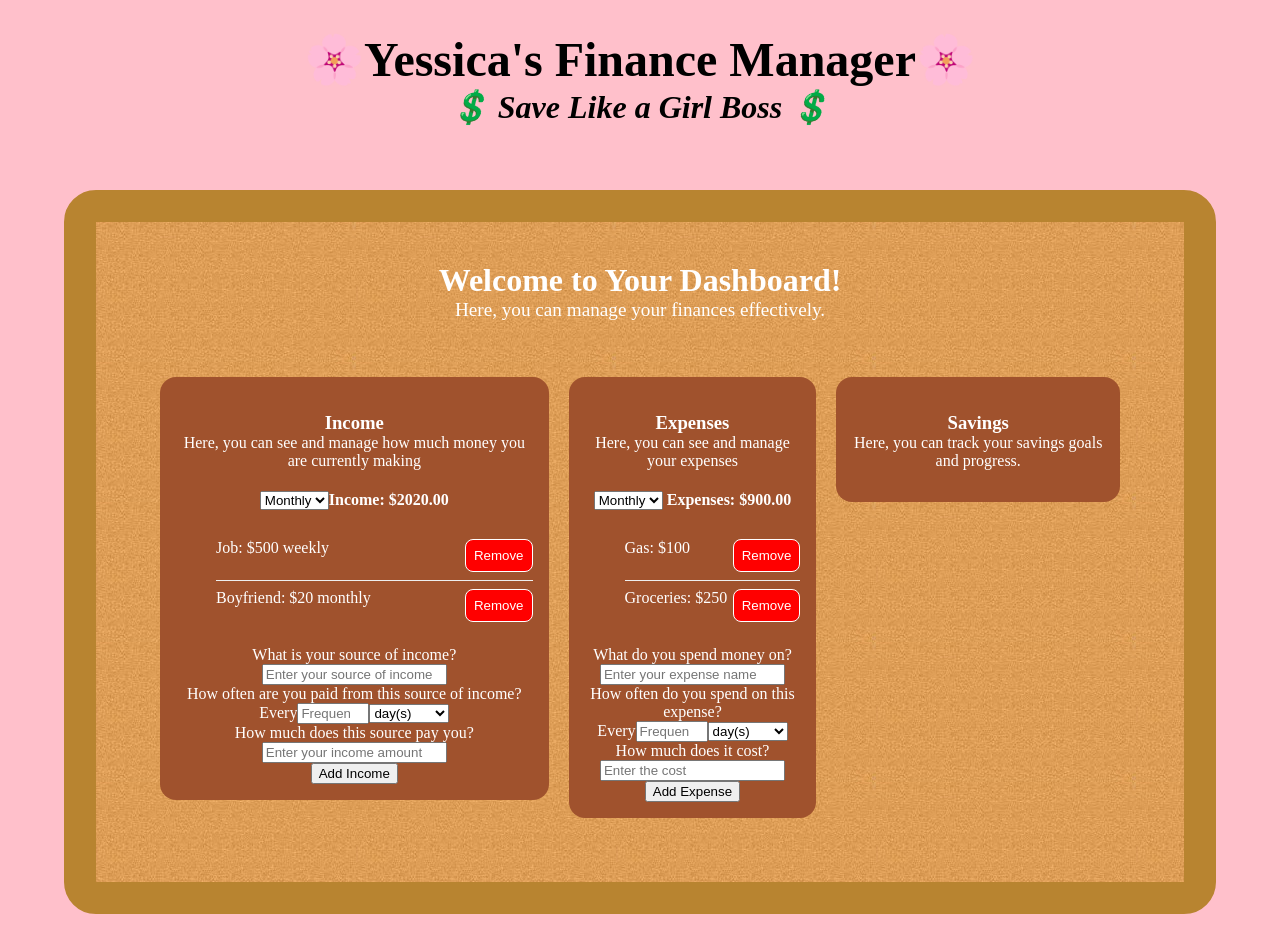
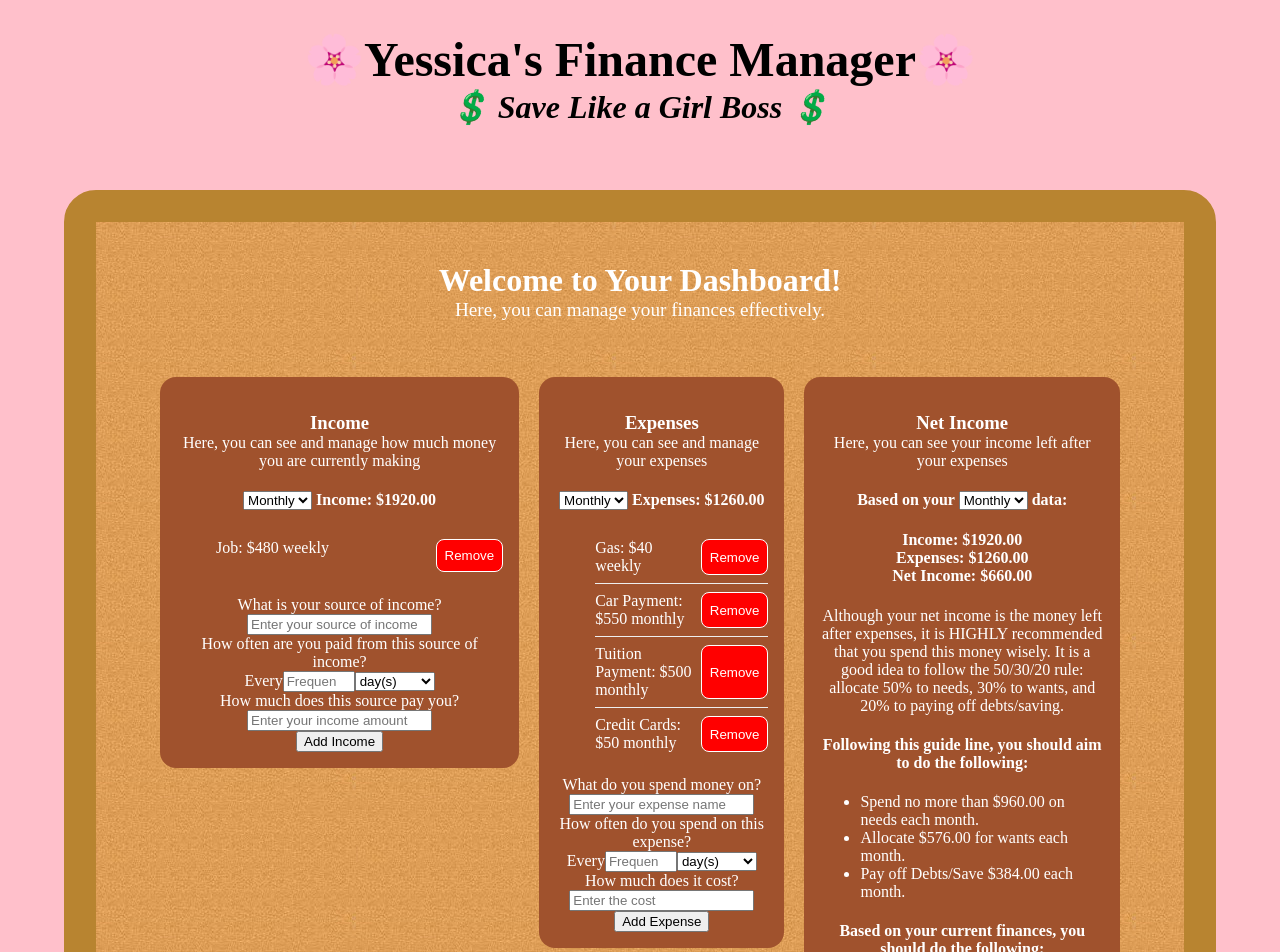
Before and after one commit to cmanzo20/YessicasFinanceManager, a React (Create React App) app: page / in a window 1280 px wide. Shown: the top 952 px of the page. Built offline with nearby package versions, Linux system fonts and the light colour scheme; no server answers; the HTML template or start-up script is replaced by a standard one.

Commit message:
Finished the project to the point where it is deployable on the web and able to run locally, have not yet implemented a backend but may do so in the future. As of now, the website is static and does not save info from the user

```diff
--- a/src/App.css
+++ b/src/App.css
@@ -116,6 +116,7 @@ body {
   justify-content: space-between;
   padding: 0.5rem 0rem; /* padding vertical + horizontal */
   border-bottom: 1px solid #eee;
+  text-align: left;
 }
 .expenses li:last-child {
   border-bottom: none; /* removes border from last item */
@@ -151,6 +152,16 @@ form {
   width: 5rem
 }
 
+.netIncome-advice {
+  max-width: 20rem;
+  margin: 0 auto;
+  text-align: center;
+}
+
+.netIncome-List{
+  text-align: left;
+}
+
 .footer {
   padding: 0%;
   margin: 0%;
--- a/src/DashBoard.jsx
+++ b/src/DashBoard.jsx
@@ -1,19 +1,68 @@
+import { useEffect, useState } from "react";
 import Income from "./Income";
 import Expenses from "./Expenses";
-import Savings from "./Savings";
+import NetIncome from "./NetIncome";
 
-function DashBoard() {
+function Dashboard() {
+  const [income, setIncome] = useState([{ id: 1, source: "Job", amount: 480, frequency: 7 }]);
+  const [expenses, setExpenses] = useState([{ id: 1, source: "Gas", cost: 40, frequency: 7 }, { id: 2, source: "Car Payment", cost: 550, frequency: 28 }, {id: 3, source: "Tuition Payment", cost: 500, frequency: 28}, {id: 4, source: "Credit Cards", cost: 50, frequency: 28}]);
+  const [loading, setLoading] = useState(true);
+  const [error, setError] = useState(null);
+
+  // Fetch income and expenses on load
+  useEffect(() => {
+    const fetchData = async () => {
+      try {
+        const [incomeRes, expensesRes] = await Promise.all([
+          fetch(`${process.env.BACKEND_URL}/income`),
+          fetch(`${process.env.BACKEND_URL}/expenses`),
+        ]);
+
+        if (!incomeRes.ok || !expensesRes.ok) {
+          throw new Error("Error fetching data");
+        }
+
+        const [incomeData, expensesData] = await Promise.all([
+          incomeRes.json(),
+          expensesRes.json(),
+        ]);
+
+        setIncome(incomeData);
+        setExpenses(expensesData);
+      } catch (err) {
+        setError(err.message);
+      } finally {
+        setLoading(false);
+      }
+    };
+
+    fetchData();
+  }, []);
+
   return (
     <div className="dashboard">
       <h3 className="dashboard-welcome">Welcome to Your Dashboard!</h3>
       <p className="dashboard-description">Here, you can manage your finances effectively.</p>
       <div className="dashboard-grid">
-        <Income />
-        <Expenses />
-        <Savings />
+        <Income
+          income={income}
+          setIncome={setIncome}
+          loading={loading}
+          error={error}
+        />
+        <Expenses
+          expenses={expenses}
+          setExpenses={setExpenses}
+          loading={loading}
+          error={error}
+        />
+        <NetIncome
+          income={income}
+          expenses={expenses}
+        />
       </div>
     </div>
   );
 }
 
-export default DashBoard;
+export default Dashboard;
--- a/src/Expenses.jsx
+++ b/src/Expenses.jsx
@@ -1,34 +1,9 @@
-import { useEffect, useState } from "react";
+import { useState } from "react";
 import ExpensesForm from "./ExpensesForm";
-import { periodInDaysMap } from "./utils/helperFunctions";
+import { periodInDaysMap, daysToString } from "./utils/helperFunctions";
 
-function Expenses() {
-  const [expenses, setExpenses] = useState([
-    { id: 1, source: "Gas", cost: 100, frequency: 7 },
-    { id: 2, source: "Groceries", cost: 250, frequency: 14 }
-  ]); // test data
-  const [loading, setLoading] = useState(true);
-  const [error, setError] = useState(null);
+function Expenses({ expenses, setExpenses, loading, error }) {
   const [viewPeriod, setViewPeriod] = useState("monthly");
-
-  useEffect(() => {
-    const fetchExpenses = async () => {
-      try {
-        const response = await fetch(`${process.env.BACKEND_URL}/expenses`);
-        if (!response.ok) {
-          throw new Error("Error fetching expenses");
-        }
-        const data = await response.json();
-        setExpenses(data);
-      } catch (err) {
-        setError(err.message);
-      } finally {
-        setLoading(false);
-      }
-    };
-
-    fetchExpenses();
-  }, []);
 
   function handleAddExpense(newExpense) {
     const id = expenses.length > 0 ? Math.max(...expenses.map(e => e.id)) + 1 : 1;
@@ -48,22 +23,28 @@ function Expenses() {
     <div className="expenses">
       <h3 className="expenses-title">Expenses</h3>
       <p className="expenses-description">Here, you can see and manage your expenses</p>
-      <h4><select
-          id="periodSelect" value={viewPeriod} onChange={(e) => setViewPeriod(e.target.value)}>
+      <h4>
+        <select
+          id="periodSelect"
+          value={viewPeriod}
+          onChange={(e) => setViewPeriod(e.target.value)}
+        >
           <option value="daily">Daily</option>
           <option value="weekly">Weekly</option>
           <option value="monthly">Monthly</option>
           <option value="yearly">Yearly</option>
-        </select> Expenses: ${expenses.reduce((sum, item) => sum + item.cost/item.frequency * periodInDaysMap[viewPeriod], 0).toFixed(2)}</h4>
+        </select> Expenses: $
+        {expenses ? expenses.reduce((sum, item) => sum + (item.cost / item.frequency) * periodInDaysMap[viewPeriod], 0).toFixed(2) : "0.00"}
+      </h4>
 
       {loading && <p>Loading...</p>}
-      {error && console.log(`Error: ${error}`)}
+      {error && console.error(`Error: ${error}`)}
 
       {!loading && (
-        <ul>
+        <ul className="expenses-List">
           {expenses.map(item => (
             <li key={item.id}>
-              {item.source}: ${item.cost}
+              {item.source}: ${item.cost} {daysToString(item.frequency)}
               <button onClick={() => handleDeleteExpense(item.id)}>Remove</button>
             </li>
           ))}
--- a/src/Income.jsx
+++ b/src/Income.jsx
@@ -1,35 +1,23 @@
-import { daysToString } from "./utils/helperFunctions.js";
+import { useState } from "react";
+import { daysToString, periodInDaysMap } from "./utils/helperFunctions.js";
 import IncomeForm from "./IncomeForm";
-import { useState, useEffect } from "react";
-import { periodInDaysMap } from "./utils/helperFunctions.js";
 
-
-function Income() {
-  const [incomeList, setIncomeList] = useState([{ id: 1, source: "Job", frequency: 7, amount: 500 }, { id: 2, source: "Boyfriend", frequency: 28, amount: 20 }]); //test data
-  const [loading, setLoading] = useState(true);
-  const [error, setError] = useState(null);
+function Income({ income, setIncome, loading, error }) {
   const [viewPeriod, setViewPeriod] = useState("monthly");
 
-  useEffect(() => {
-    const fetchIncome = async () => {
-      try {
-        const response = await fetch(`${process.env.BACKEND_URL}/income`);
-        if (!response.ok) {
-          throw new Error("Error fetching income data");
-        }
-        const data = await response.json();
-        setIncomeList(data);
-      }
-      catch (err) {
-        setError(err.message);
-      }
-      finally {
-        setLoading(false);
-      }
-    };
+  function handleAddIncome(newIncome) {
+    const id = income.length > 0 ? Math.max(...income.map(i => i.id)) + 1 : 1;
+    const incomeWithId = { ...newIncome, id };
+    setIncome((prev) => [...prev, incomeWithId]);
+    // TODO: POST to backend
+  }
 
-    fetchIncome();
-  }, []);
+  function handleDeleteIncome(id) {
+    const confirmed = window.confirm("Are you sure you want to delete this income item?");
+    if (!confirmed) return;
+    setIncome((prev) => prev.filter(item => item.id !== id));
+    // TODO: DELETE from backend
+  }
 
   return (
     <div className="income">
@@ -37,45 +25,34 @@ function Income() {
       <p className="income-description">Here, you can see and manage how much money you are currently making</p>
       <h4>
         <select
-          id="periodSelect" value={viewPeriod} onChange={(e) => setViewPeriod(e.target.value)}>
+          id="periodSelect"
+          value={viewPeriod}
+          onChange={(e) => setViewPeriod(e.target.value)}
+        >
           <option value="daily">Daily</option>
           <option value="weekly">Weekly</option>
           <option value="monthly">Monthly</option>
           <option value="yearly">Yearly</option>
-        </select>
-        Income: ${(incomeList.reduce((sum, item) => sum + item.amount / item.frequency * periodInDaysMap[viewPeriod], 0)).toFixed(2)}</h4> {/* calculates monthly income */}
+        </select> Income: ${(income.reduce((sum, item) => sum + (item.amount / item.frequency) * periodInDaysMap[viewPeriod], 0)).toFixed(2)}
+      </h4>
+
       {loading && <p>Loading...</p>}
-      {/* {error && <p style={{ color: "black" }}>Error: {error}</p>} CAN DO THIS, I prefer console.log*/}
       {error && console.log(`Error: ${error}`)}
 
-      {!loading && (  //remove "&& !error" for testing purposes
+      {!loading && (
         <ul>
-          {incomeList.map((item) => (
+          {income.map((item) => (
             <li key={item.id}>
-              {item.source}: ${item.amount + " " + daysToString(item.frequency)}
+              {item.source}: ${item.amount} {daysToString(item.frequency)}
               <button onClick={() => handleDeleteIncome(item.id)}>Remove</button>
             </li>
           ))}
         </ul>
       )}
+
       <IncomeForm onAddIncome={handleAddIncome} />
     </div>
   );
-
-  function handleAddIncome(newIncome) {
-    // Give the new income a unique ID
-    const id = incomeList.length > 0 ? Math.max(...incomeList.map(i => i.id)) + 1 : 1;
-    const incomeWithId = { ...newIncome, id };
-    setIncomeList((prev) => [...prev, incomeWithId]);
-    // Send the new income to the backend later
-  };
-
-  function handleDeleteIncome(id) {
-    const confirmed = window.confirm("Are you sure you want to delete this income item?");
-    if (!confirmed) return;
-    setIncomeList((prev) => prev.filter(item => item.id !== id));
-  }
-
 }
 
 export default Income;
--- /dev/null
+++ b/src/NetIncome.jsx
@@ -0,0 +1,51 @@
+import { useState } from "react";
+import { periodInDaysMap, periodtoUnitMap} from "./utils/helperFunctions";
+
+function NetIncome({ income, expenses }) {
+  const [viewPeriod, setViewPeriod] = useState("monthly");
+  const incomeTotal = income.reduce((sum, item) => sum + (item.amount / item.frequency) * periodInDaysMap[viewPeriod], 0);
+  const expensesTotal = expenses.reduce((sum, item) => sum + (item.cost / item.frequency) * periodInDaysMap[viewPeriod], 0);
+  const netIncome = incomeTotal - expensesTotal;
+
+  return (
+    <div className="netIncome">
+      <h3 className="netIncome-title">Net Income</h3>
+      <p className="netIncome-description">
+        Here, you can see your income left after your expenses</p>
+      <h4>Based on your <select
+        id="periodSelect"
+        value={viewPeriod}
+        onChange={(e) => setViewPeriod(e.target.value)}
+      >
+        <option value="daily">Daily</option>
+        <option value="weekly">Weekly</option>
+        <option value="monthly">Monthly</option>
+        <option value="yearly">Yearly</option>
+      </select> data:
+      </h4>
+      <h4 className="netIncome-Summary">
+        Income: ${incomeTotal.toFixed(2)} <br />
+        Expenses: ${expensesTotal.toFixed(2)} <br />
+        <strong>Net Income: ${netIncome.toFixed(2)}</strong>
+      </h4>
+      <p className="netIncome-advice">
+        Although your net income is the money left after expenses, it is HIGHLY recommended that you spend this money wisely.
+        It is a good idea to follow the 50/30/20 rule: allocate 50% to needs, 30% to wants, and 20% to paying off debts/saving.
+      </p>
+      <h4>Following this guide line, you should aim to do the following: </h4>
+      <ul className="netIncome-List">
+        <li>Spend no more than ${(incomeTotal * 0.5).toFixed(2)} on needs each {periodtoUnitMap[viewPeriod]}.</li>
+        <li>Allocate ${(incomeTotal * 0.3).toFixed(2)} for wants each {periodtoUnitMap[viewPeriod]}.</li>
+        <li>Pay off Debts/Save ${(incomeTotal * 0.2).toFixed(2)} each {periodtoUnitMap[viewPeriod]}.</li>
+      </ul>
+      <h4>Based on your current finances, you should do the following: </h4>
+      <ul className="netIncome-List">
+        <li>Allocate ${expensesTotal.toFixed(2)} for expenses each {periodtoUnitMap[viewPeriod]}.</li>
+        <li>Allocate ${(netIncome * 0.6).toFixed(2)} for wants each {periodtoUnitMap[viewPeriod]}.</li>
+        <li>Pay off Debts/Save ${(netIncome * 0.4).toFixed(2)} each {periodtoUnitMap[viewPeriod]}.</li>
+      </ul>
+    </div>
+  );
+}
+
+export default NetIncome;
--- a/src/Savings.jsx
+++ /dev/null
@@ -1,10 +0,0 @@
-function Savings() {
-  return (
-    <div className="savings">
-      <h3>Savings</h3>
-      <p>Here, you can track your savings goals and progress.</p>
-    </div>
-  );
-}
-
-export default Savings;
--- a/src/utils/helperFunctions.js
+++ b/src/utils/helperFunctions.js
@@ -30,6 +30,13 @@ export function stringToDays(unit) {    //currently not used due to refactoring,
     return null;
 }
 
+export const periodtoUnitMap = {
+    daily: "day",
+    weekly: "week",
+    monthly: "month",
+    yearly: "year"
+}
+
 export const periodInDaysMap = { //map for displaying income over different periods
     daily: 1,
     weekly: 7,
```
